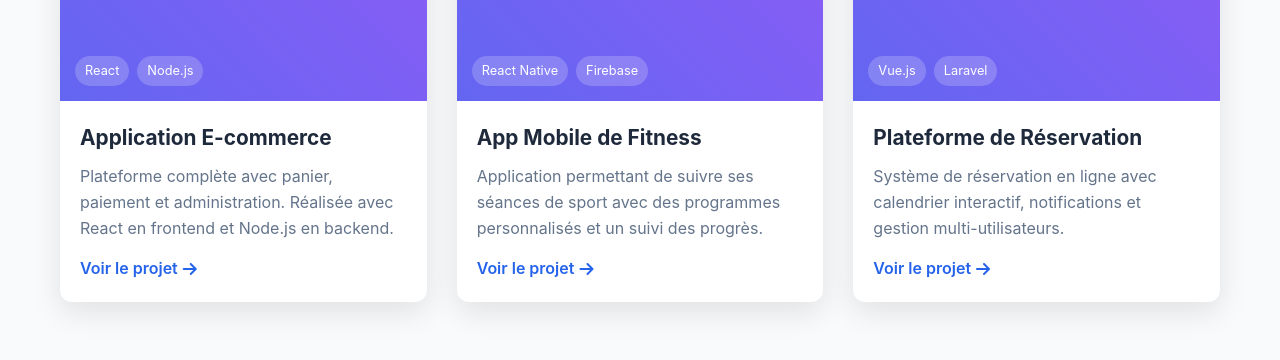
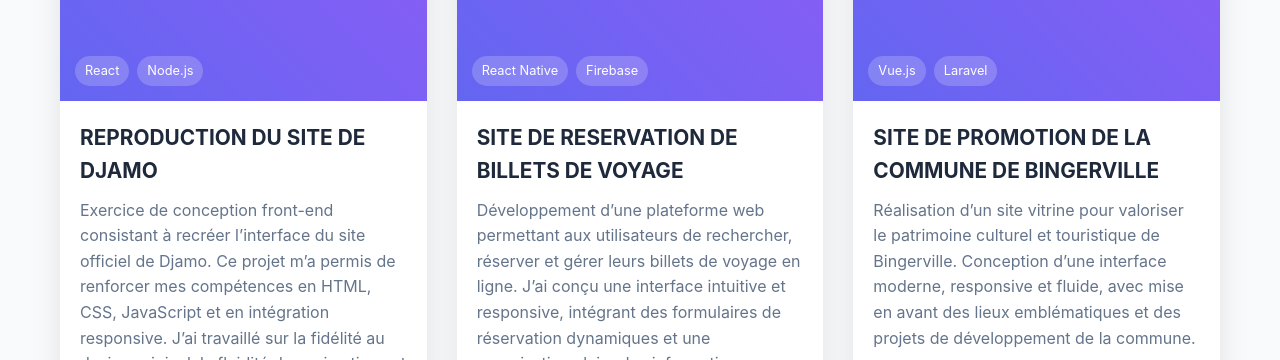
Before and after one commit to Priscillenelly/mon-portfolio, a plain HTML site: page index.html in a window 1280 px wide. Shown: the part 2110-2470 px from the top of the page. Drawn offline with Linux system fonts and the light colour scheme.

Commit message:
FINISHED

```diff
--- a/index.html
+++ b/index.html
@@ -116,9 +116,9 @@
               </div>
             </div>
             <div class="project-content">
-              <h3>Application E-commerce</h3>
-              <p>Plateforme complète avec panier, paiement et administration. Réalisée avec React en frontend et Node.js en backend.</p>
-              <a href="#" class="project-link">Voir le projet <i class="fas fa-arrow-right"></i></a>
+              <h3>REPRODUCTION DU SITE DE DJAMO</h3>
+              <p>Exercice de conception front-end consistant à recréer l’interface du site officiel de Djamo. Ce projet m’a permis de renforcer mes compétences en HTML, CSS, JavaScript et en intégration responsive. J’ai travaillé sur la fidélité au design original, la fluidité des animations et l’optimisation de l’affichage sur différents supports.</p>
+              <a href="https://github.com/Priscillenelly/Djamo-ci" class="project-link">Voir le projet <i class="fas fa-arrow-right"></i></a>
             </div>
           </div>
 
@@ -136,8 +136,8 @@
               </div>
             </div>
             <div class="project-content">
-              <h3>App Mobile de Fitness</h3>
-              <p>Application permettant de suivre ses séances de sport avec des programmes personnalisés et un suivi des progrès.</p>
+              <h3>SITE DE RESERVATION DE BILLETS DE VOYAGE</h3>
+              <p>Développement d’une plateforme web permettant aux utilisateurs de rechercher, réserver et gérer leurs billets de voyage en ligne. J’ai conçu une interface intuitive et responsive, intégrant des formulaires de réservation dynamiques et une organisation claire des informations pour simplifier l’expérience utilisateur.</p>
               <a href="#" class="project-link">Voir le projet <i class="fas fa-arrow-right"></i></a>
             </div>
           </div>
@@ -156,9 +156,9 @@
               </div>
             </div>
             <div class="project-content">
-              <h3>Plateforme de Réservation</h3>
-              <p>Système de réservation en ligne avec calendrier interactif, notifications et gestion multi-utilisateurs.</p>
-              <a href="#" class="project-link">Voir le projet <i class="fas fa-arrow-right"></i></a>
+              <h3>SITE DE PROMOTION DE LA COMMUNE DE BINGERVILLE</h3>
+              <p>Réalisation d’un site vitrine pour valoriser le patrimoine culturel et touristique de Bingerville. Conception d’une interface moderne, responsive et fluide, avec mise en avant des lieux emblématiques et des projets de développement de la commune.</p>
+              <a href="https://github.com/Priscillenelly/bingervilleproject" class="project-link">Voir le projet <i class="fas fa-arrow-right"></i></a>
             </div>
           </div>
         </div>
```
